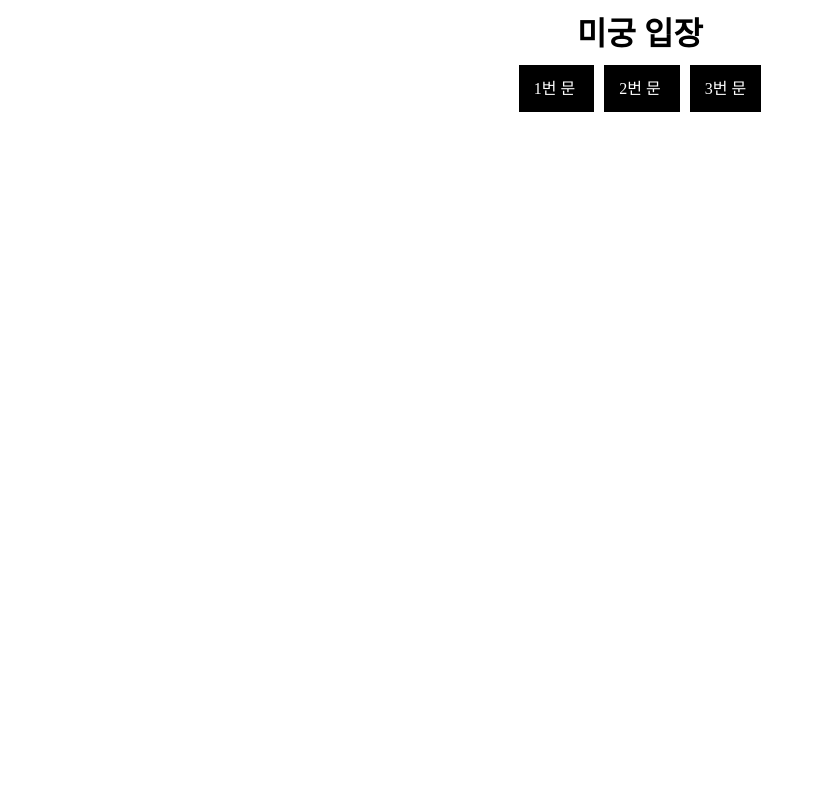
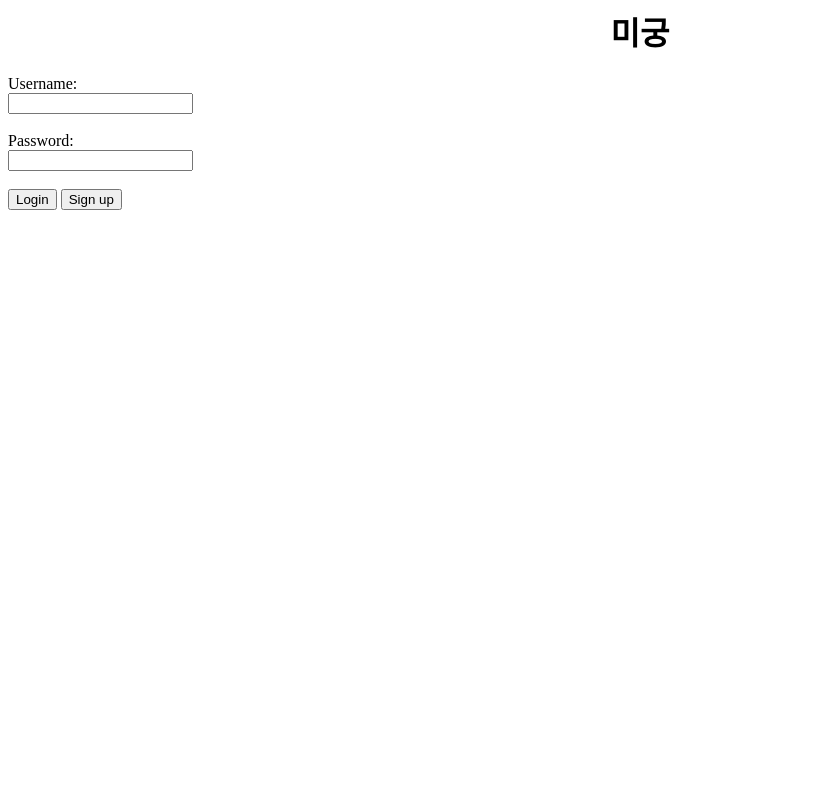
Before and after one commit to mingang0830/maze, a Django app: page /maze/ in a window 1280 px wide. Shown: the whole page, without its empty margins (0-816 px from the left). Run offline with Django 3.2, Linux system fonts and the light colour scheme.

Commit message:
Maze
로그인, 로그아웃, 회원가입 구현
데이터베이스 연동 안해서 로그인 검증 안됨.

```diff
--- a/maze/templates/maze/gameover.html
+++ b/maze/templates/maze/gameover.html
@@ -9,6 +9,6 @@
 </head>
 <body>
     <h1>탈출 실패</h1>
-    <a href="/maze/">처음으로 돌아가기</a>
+    <a href="/maze/game/">처음으로 돌아가기</a>
 </body>
 </html>
--- a/maze/templates/maze/index.html
+++ b/maze/templates/maze/index.html
@@ -5,15 +5,24 @@
 <html lang="en">
 <head>
     <meta charset="UTF-8">
-    <title>Maze</title>
+    <title>Login</title>
 </head>
 
 <body>
-    <h1>미궁 입장</h1>
-    <tr>
-        {% for door_number in game.door %}
-        <td><a href=/maze/?floor={{game.floor}}&door={{ door_number }} >{{ door_number }}번 문 </a> </td>
-        {% endfor %}
-    </tr>
+    <h1>미궁</h1>
+    {{ error_login }}
+    <form action="{% url 'index' %}" method="POST" >
+        {% csrf_token %}
+        Username:
+        <br>
+        <input name='username' type='text'>
+        <br><br>
+        Password:
+        <br>
+        <input name='password' type="password">
+        <br><br>
+        <input type="button" value="Login" onclick="location.href='/maze/game/'">
+        <input type="button" value="Sign up" onclick="location.href='/maze/signup/'">
+    </form>
 </body>
 </html>
--- a/maze/urls.py
+++ b/maze/urls.py
@@ -3,5 +3,10 @@ import maze.views
 
 
 urlpatterns = [
-    path('', maze.views.index),
+    path('', maze.views.index, name='index'),
+    path('game/', maze.views.game, name='game'),
+    path('signup/', maze.views.signup, name='signup'),
+    path('logout/', maze.views.logout, name='logout')
+
+
 ]
--- a/maze/views.py
+++ b/maze/views.py
@@ -1,22 +1,63 @@
-from django.shortcuts import render
-from django.http import HttpResponse
+from django.shortcuts import render, redirect
+from django.contrib.auth.models import User
+from django.contrib import auth
 
 
 def index(request):
+    if request.method == "POST":
+        username = request.POST['username']
+        password = request.POST['password']
+
+        user = auth.authenticate(
+            request, username=username, password=password
+        )
+
+        if user is not None:
+            auth.login(request, user)
+            return render(request, "maze/game.html")
+        else:
+            return render(request, "maze/index.html", {'error_login':"없는 회원입니다."})
+    else:
+        return render(request, 'maze/index.html')
+
+
+def game(request):
     game = [
-        {'floor': 1, 'door': [1, 2, 3], 'success': 3},
-        {'floor': 2, 'door': [4, 5, 6], 'success': 5},
-        {'floor': 3, 'door': [7, 8, 9], 'success': 7}
+        {'floor': 0, 'door': [1, 2, 3], 'success': 3},
+        {'floor': 1, 'door': [4, 5, 6], 'success': 5},
+        {'floor': 2, 'door': [7, 8, 9], 'success': 7}
     ]
 
-    floor = int(request.GET.get('floor', 0))
+    current_floor = int(request.GET.get('floor', 0))
+    next_floor = current_floor + 1
     door = int(request.GET.get('door', 0))
 
-    if floor == 0 and door == 0:  # 시작
-        return render(request, 'maze/index.html', {'game': game[0]})
+    if current_floor == 0 and door == 0:  # 시작
+        return render(request, 'maze/game.html', {'game': game[0]})
     elif door == 7:  # 탈출 성공
         return render(request, 'maze/end.html')
-    elif door == int(game[floor - 1]['success']):  # 옳은 선택지
-        return render(request, 'maze/index.html', {'game': game[floor]})
+    elif door == int(game[current_floor]['success']):  # 옳은 선택지
+        return render(request, 'maze/game.html', {'game': game[next_floor]})
     else:  # 틀린 선택지
         return render(request, 'maze/gameover.html')
+
+
+def signup(request):
+    if request.method == 'POST':
+        if request.POST['password1'] == request.POST['password2']:
+            user = User.objects.create_user(
+                username=request.POST['username'],
+                password=request.POST['password1']
+            )
+            auth.login(request, user)
+            return render(request, 'maze/index.html')
+        else:
+            return render(request, 'maze/signup.html', {'error':"비밀번호가 일치하지 않습니다."})
+    return render(request, 'maze/signup.html',)
+
+
+def logout(request):
+    if request.method == 'POST':
+        auth.logout(request)
+        redirect('index')
+    return render(request, 'maze/index.html')
--- a/static/style.css
+++ b/static/style.css
@@ -1,7 +1,9 @@
-body {
+h1 {
     text-align: center;
+#logout {
+    text-align: bottom;
+    font-size: 10;
 }
-
 a { text-decoration: none; color: white;
     background-color: black;
     padding: 15px;
```
Also changed, not shown: db.sqlite3.
